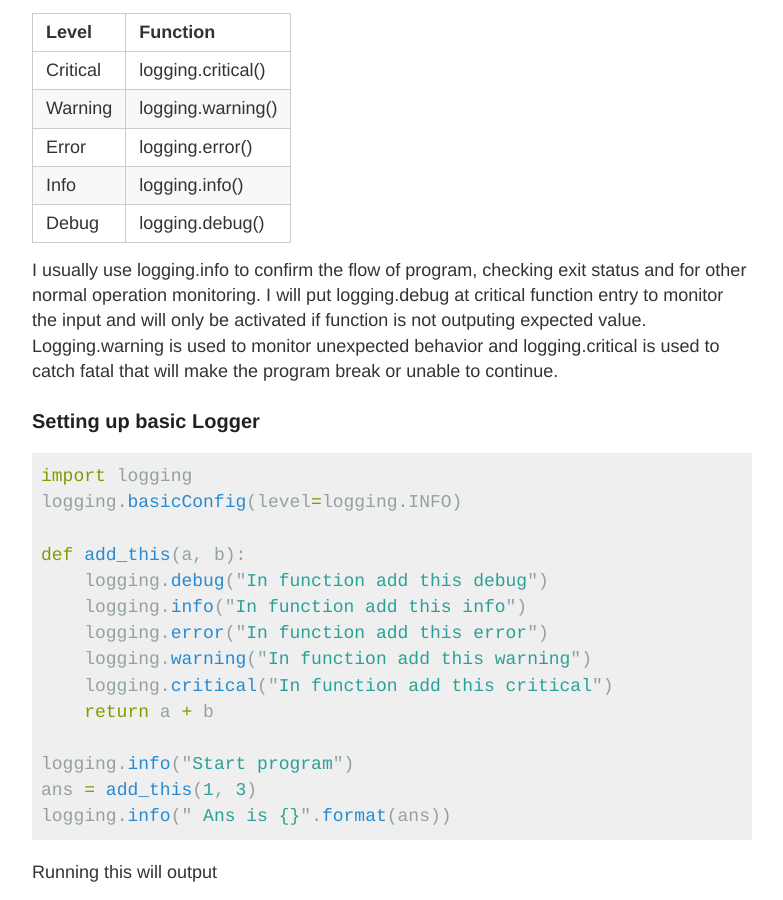
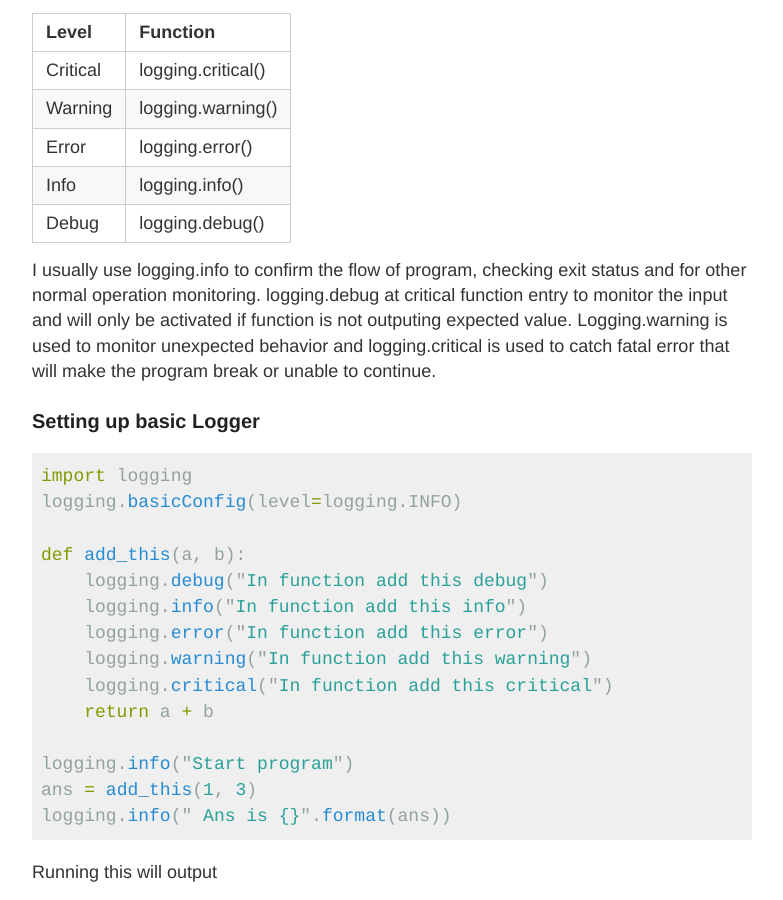
Before and after one commit to devennn/devennn.github.io, a Jekyll site: the page built from _posts/2020-01-20-python-logging-module.md, in a window 1280 px wide and 900 px high, scrolled down 425 px. Shown: the whole window, without its empty margins (248-1031 px from the left). Built offline with Jekyll 4.4.1, drawn with Linux system fonts in a browser that asks for light colours.

Commit message:
Update 2020-01-20-python-logging-module.md

````diff
--- a/_posts/2020-01-20-python-logging-module.md
+++ b/_posts/2020-01-20-python-logging-module.md
@@ -17,7 +17,7 @@ Python built-in module called ```Logging``` can be used to log everything that n
 | Info     | logging.info()     |
 | Debug    | logging.debug()    |
 
-I usually use logging.info to confirm the flow of program, checking exit status and for other normal operation monitoring. I will put logging.debug at critical function entry to monitor the input and will only be activated if function is not outputing expected value. Logging.warning is used to monitor unexpected behavior and logging.critical is used to catch fatal that will make the program break or unable to continue.
+I usually use logging.info to confirm the flow of program, checking exit status and for other normal operation monitoring. logging.debug at critical function entry to monitor the input and will only be activated if function is not outputing expected value. Logging.warning is used to monitor unexpected behavior and logging.critical is used to catch fatal error that will make the program break or unable to continue.
 
 ### Setting up basic Logger
 
````
Also changed, not shown: other parts of _posts/2020-01-20-python-logging-module.md (+1 -1 lines).
